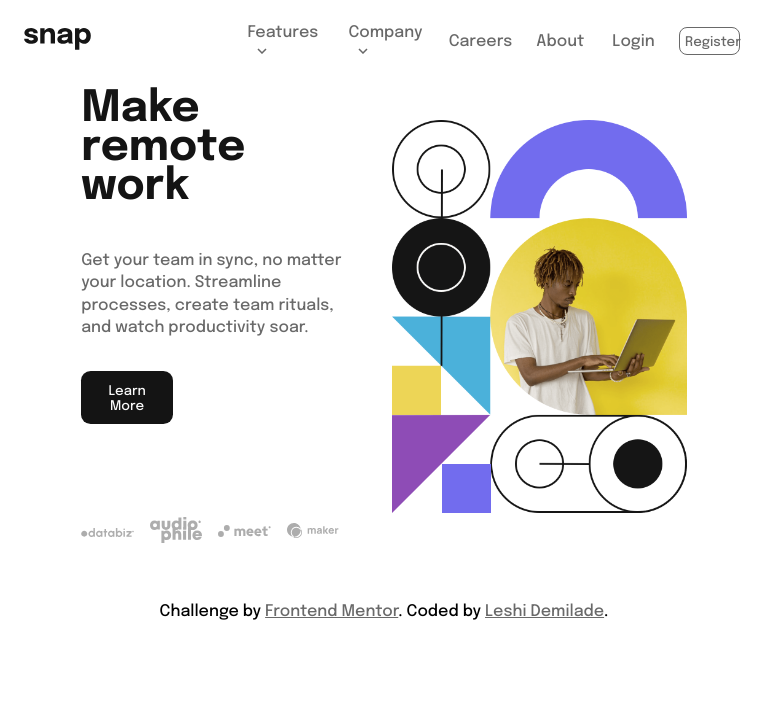
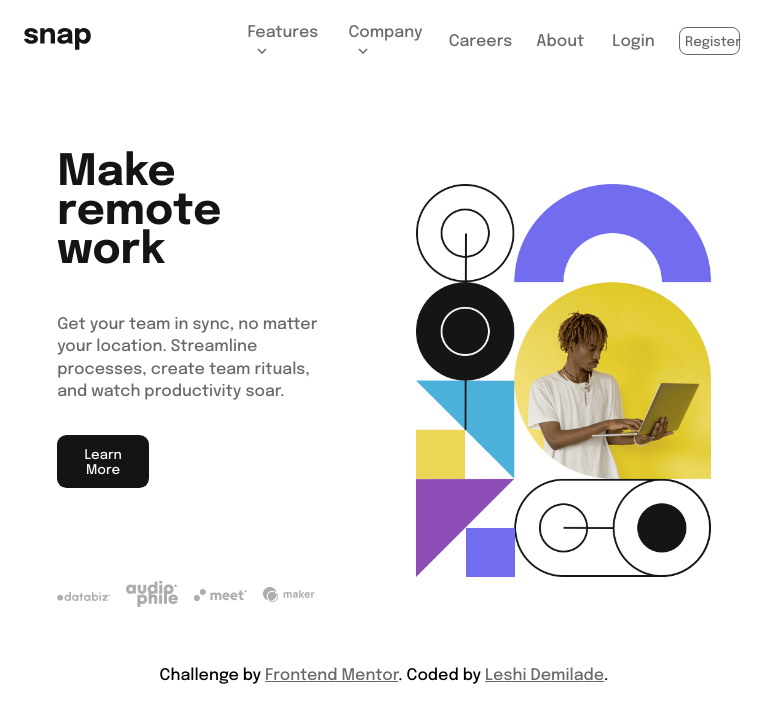
Before and after one commit to demi05/intro-section-with-drop-down-navigation, a plain HTML site: page index.html in a window 768 px wide. Drawn offline with Linux system fonts and the light colour scheme.

Commit message:
committing new changes

```diff
--- a/style.css
+++ b/style.css
@@ -90,7 +90,7 @@ button:hover {
   display: flex;
   justify-content: center;
   align-items: center;
-  gap: 3em;
+  gap: 6em;
   padding: 7em 4em 4em 4em;
 }
 h1 {
@@ -229,7 +229,7 @@ h1 {
     margin-right: 1.5em;
   }
   .main-sctn{
-    padding: 2em;
+    padding: 6em 2em 2em 2em;
   }
   h1{
     font-size: 2.7rem;
```
